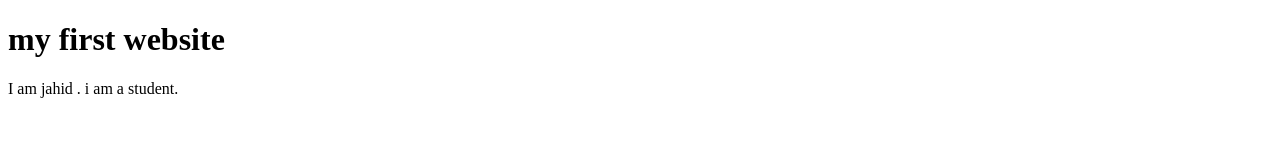
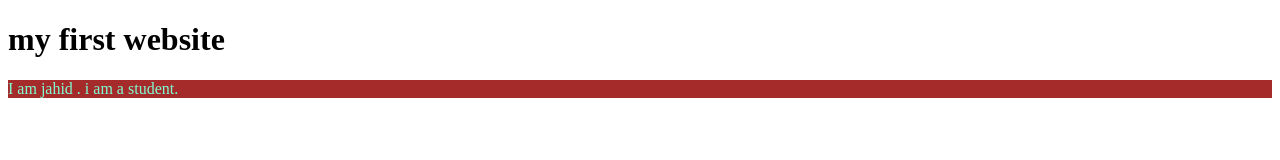
Before and after one commit to islamjahidul005/islamjahidul005, a plain HTML site: page index.html in a window 1280 px wide. Drawn offline with Linux system fonts and the light colour scheme.

Commit message:
added syle

```diff
--- a/index.html
+++ b/index.html
@@ -5,6 +5,7 @@
     <meta http-equiv="X-UA-Compatible" content="IE=edge">
     <meta name="viewport" content="width=device-width, initial-scale=1.0">
     <title>my-first</title>
+    <link rel="stylesheet" href="style.css">
 </head>
 <body>
     <h1>my first website</h1>
--- /dev/null
+++ b/style.css
@@ -0,0 +1,2 @@
+p {color: aquamarine;
+background-color: brown;}
```
